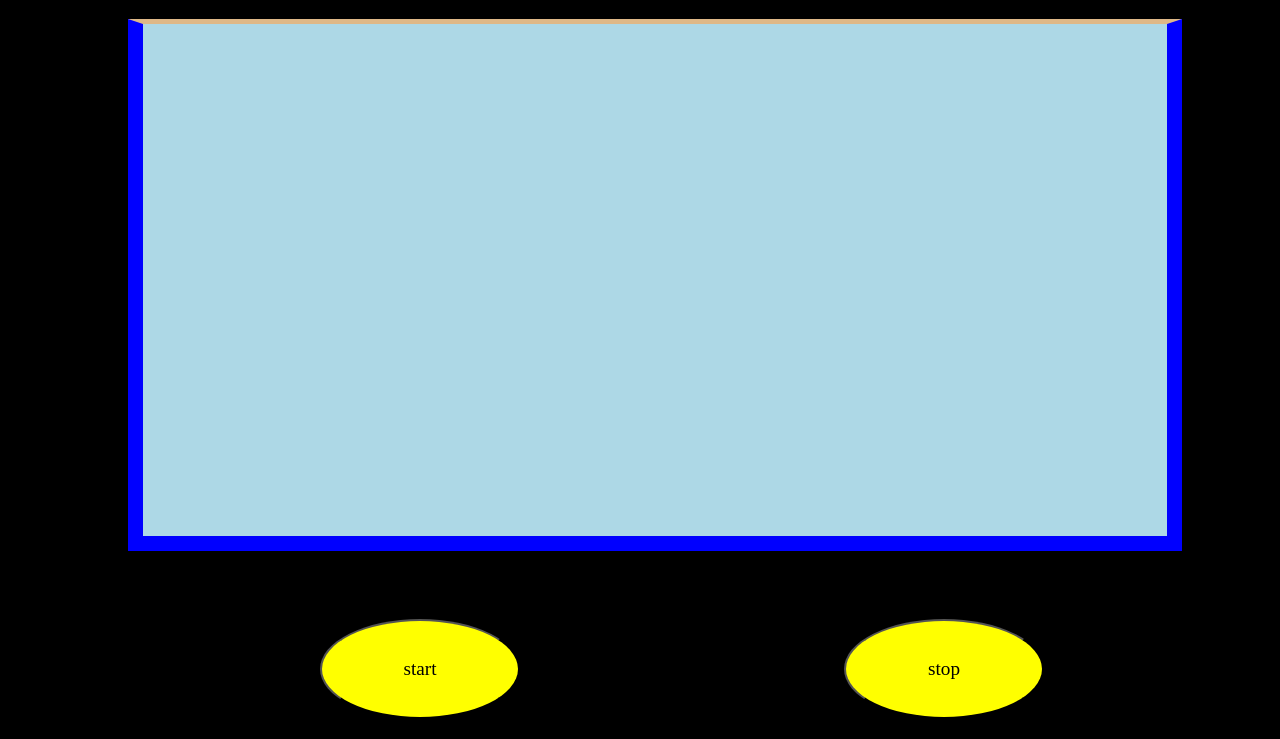
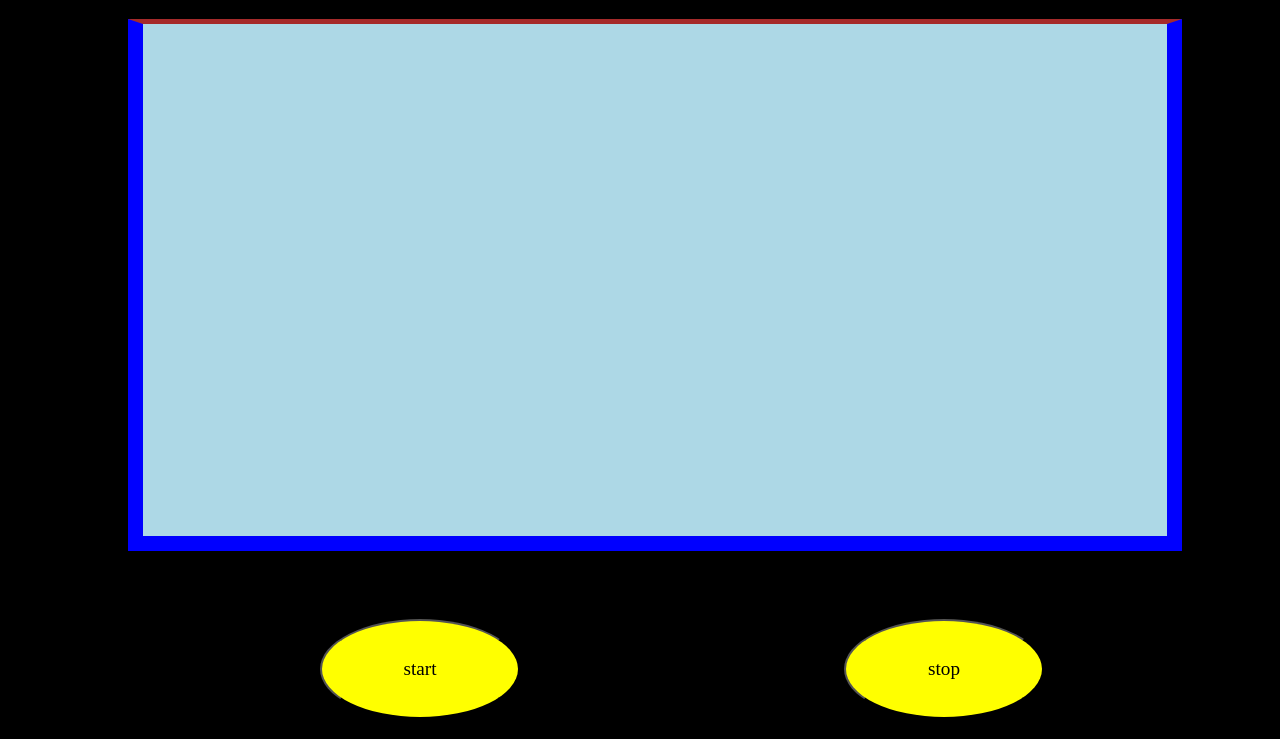
Before and after one commit to caty1233/game, a plain HTML site: page index.html in a window 1280 px wide. Shown: the part 61-800 px from the top of the page. Drawn offline with Linux system fonts and the light colour scheme; a web font is replaced by a local one.

Commit message:
Update index.css

```diff
--- a/index.css
+++ b/index.css
@@ -1,6 +1,6 @@
 #canvas1{
     border: 15px solid blue;
-    border-top: 5px solid burlywood;
+    border-top: 5px solid brown;
     position:relative;
     height: 90%;
     width: 80%;
```
